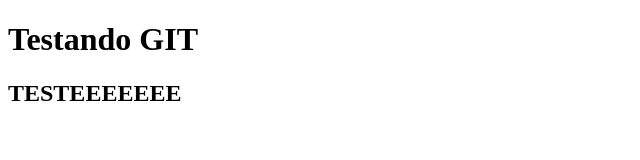
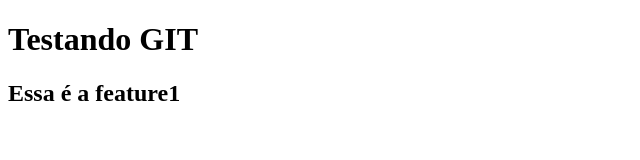
Before and after one commit to CarlosMartinsUFV/CarlosMartins, a plain HTML site: page index.html in a window 1280 px wide. Shown: the full height of the page, 0-640 px from the left. Drawn offline with Linux system fonts and the light colour scheme.

Commit message:
adicionando h2 feature1

```diff
--- a/index.html
+++ b/index.html
@@ -8,7 +8,7 @@
 </head>
 <h1> Testando GIT </h1>
 <h2>
-  TESTEEEEEEE
+  Essa é a feature1
 </h2>
 
 <body>
```
